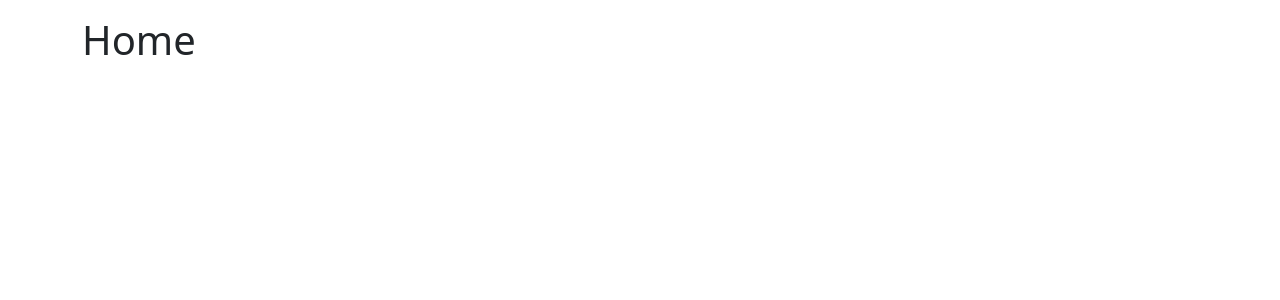
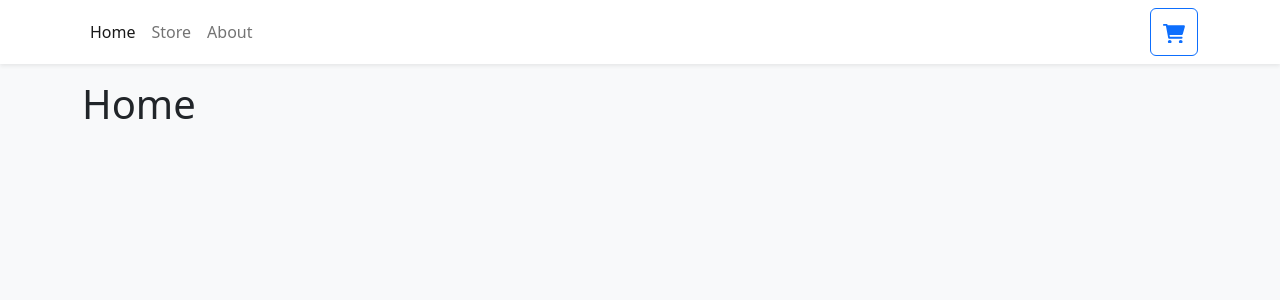
Before and after one commit to shymala-sidharth/React-Typescript-Shopping-Cart, a React (Vite) app: page / in a window 1280 px wide. Shown: the top 300 px of the page. Built offline with nearby package versions, Linux system fonts and the light colour scheme.

Commit message:
working on navbar

```diff
--- a/index.html
+++ b/index.html
@@ -6,7 +6,7 @@
     <meta name="viewport" content="width=device-width, initial-scale=1.0" />
     <title>Vite + React + TS</title>
   </head>
-  <body>
+  <body class="bg-light">
     <div id="root"></div>
     <script type="module" src="/src/main.tsx"></script>
   </body>
--- a/src/components/Navbar.tsx
+++ b/src/components/Navbar.tsx
@@ -1,9 +1,30 @@
-import {Container, Navbar as NavbarBs} from "react-bootstrap"
+import {Button, Container, Nav, Navbar as NavbarBs} from "react-bootstrap"
+import { NavLink } from "react-router-dom"
 
 export function Navbar() {
-  return <NavbarBs>
+  return <NavbarBs className="bg-white shadow-sm mb-3">
     <Container>
-
+      <Nav className='me-auto'>
+        <Nav.Link to='/' as={NavLink}>
+          Home
+        </Nav.Link>
+        <Nav.Link to='/store' as={NavLink}>
+          Store
+        </Nav.Link>
+        <Nav.Link to='/about' as={NavLink}>
+          About
+        </Nav.Link>
+      </Nav>
+      <Button style={{width: '3rem', height: '3rem'}} variant="outline-primary"
+      className='rounded-square'>
+      <svg
+              xmlns="http://www.w3.org/2000/svg"
+              viewBox="0 0 576 512"
+              fill="currentColor"
+            >
+              <path d="M96 0C107.5 0 117.4 8.19 119.6 19.51L121.1 32H541.8C562.1 32 578.3 52.25 572.6 72.66L518.6 264.7C514.7 278.5 502.1 288 487.8 288H170.7L179.9 336H488C501.3 336 512 346.7 512 360C512 373.3 501.3 384 488 384H159.1C148.5 384 138.6 375.8 136.4 364.5L76.14 48H24C10.75 48 0 37.25 0 24C0 10.75 10.75 0 24 0H96zM128 464C128 437.5 149.5 416 176 416C202.5 416 224 437.5 224 464C224 490.5 202.5 512 176 512C149.5 512 128 490.5 128 464zM512 464C512 490.5 490.5 512 464 512C437.5 512 416 490.5 416 464C416 437.5 437.5 416 464 416C490.5 416 512 437.5 512 464z" />
+            </svg>
+      </Button>
     </Container>
   </NavbarBs>
 }
```
